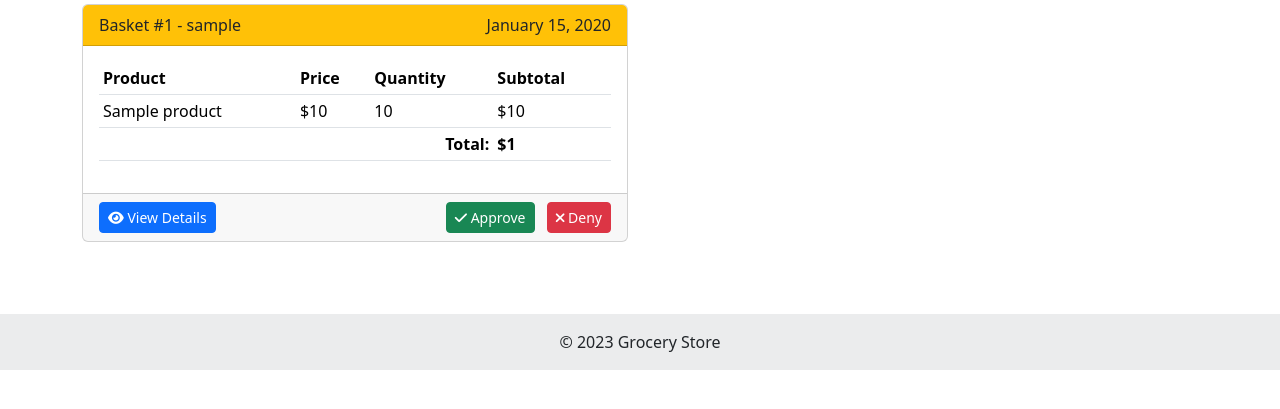
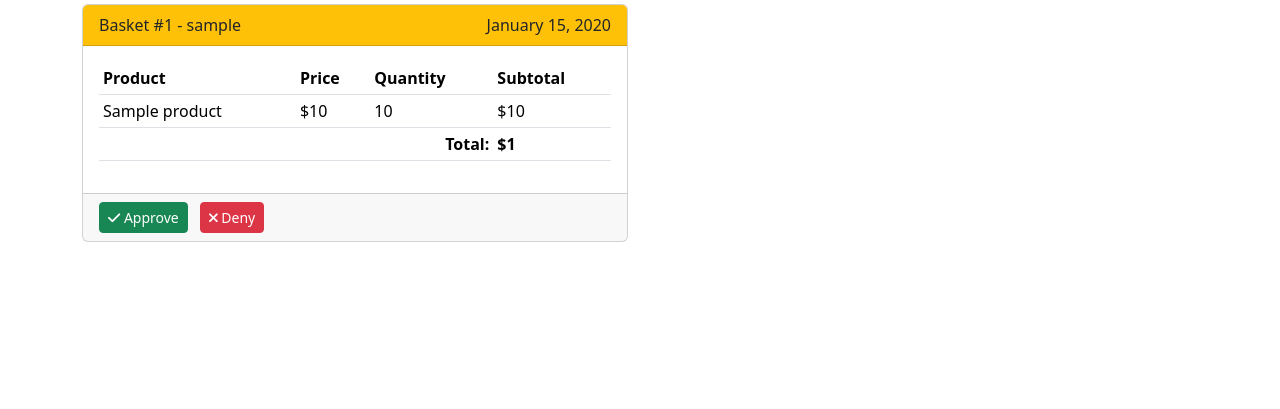
Before and after one commit to Santiago-Fae/grocery-store, a Django app: template products/templates/products/staff_dashboard.html in a window 1280 px wide. Shown: the part 198-607 px from the top of the page. Run offline with Django 3.2, Linux system fonts and the light colour scheme; the template is opened without the code that fills it: most values are stand-ins (such as "Sample title", 1, 10 or a date in 2020).

Commit message:
dev: changes in views

```diff
--- a/grocery_store/urls.py
+++ b/grocery_store/urls.py
@@ -27,7 +27,7 @@ urlpatterns = [
 
     # Authentication URLs
     path('accounts/login/', auth_views.LoginView.as_view(template_name='registration/login.html'), name='login'),
-    path('accounts/logout/', auth_views.LogoutView.as_view(next_page='/'), name='logout'),
+    path('accounts/logout/', auth_views.LogoutView.as_view(next_page='/', http_method_names=['get', 'post']), name='logout'),
     path('accounts/register/', register_user, name='register'),
     path('accounts/password_change/', auth_views.PasswordChangeView.as_view(template_name='registration/password_change.html'), name='password_change'),
     path('accounts/password_change/done/', auth_views.PasswordChangeDoneView.as_view(template_name='registration/password_change_done.html'), name='password_change_done'),
--- a/products/templates/products/base.html
+++ b/products/templates/products/base.html
@@ -1,9 +1,12 @@
+{% load static %}
 <!DOCTYPE html>
 <html lang="en">
 <head>
     <meta charset="UTF-8">
     <meta name="viewport" content="width=device-width, initial-scale=1.0">
     <title>Grocery Store</title>
+    <!-- Favicon -->
+    <link rel="icon" type="image/x-icon" href="{% static 'favicon.ico' %}">
     <!-- Bootstrap CSS -->
     <link href="https://cdn.jsdelivr.net/npm/bootstrap@5.3.0-alpha1/dist/css/bootstrap.min.css" rel="stylesheet">
     <!-- Font Awesome for icons -->
@@ -61,9 +64,12 @@
                         </li>
                         {% endif %}
                         <li class="nav-item">
-                            <a class="nav-link" href="{% url 'logout' %}">
-                                <i class="fas fa-sign-out-alt me-1"></i>Logout
-                            </a>
+                            <form method="post" action="{% url 'logout' %}" class="d-inline m-0">
+                                {% csrf_token %}
+                                <button type="submit" class="btn btn-link nav-link text-white p-0">
+                                    <i class="fas fa-sign-out-alt me-1"></i>Logout
+                                </button>
+                            </form>
                         </li>
                     {% else %}
                         <li class="nav-item">
@@ -95,11 +101,6 @@
 
     {% block content %}{% endblock %}
 
-    <footer class="bg-light text-center text-lg-start mt-5">
-        <div class="text-center p-3" style="background-color: rgba(0, 0, 0, 0.05);">
-            © 2023 Grocery Store
-        </div>
-    </footer>
 
     <!-- Bootstrap JS Bundle with Popper -->
     <script src="https://cdn.jsdelivr.net/npm/bootstrap@5.3.0-alpha1/dist/js/bootstrap.bundle.min.js"></script>
--- a/products/templates/products/basket.html
+++ b/products/templates/products/basket.html
@@ -66,8 +66,7 @@
             </div>
             {% else %}
             <div class="alert alert-info">
-                <i class="fas fa-shopping-basket me-2"></i> Your basket is empty.
-                <a href="{% url 'product_list' %}" class="alert-link">Start shopping</a> to add items to your basket.
+                <p>Empty</p>
             </div>
             {% endif %}
         </div>
--- a/products/templates/products/product_list.html
+++ b/products/templates/products/product_list.html
@@ -33,10 +33,6 @@
                         <a href="{% url 'add_to_basket' product.id %}" class="btn btn-primary btn-sm">
                             <i class="fas fa-cart-plus"></i> Add to Basket
                         </a>
-                        {% else %}
-                        <a href="{% url 'login' %}" class="btn btn-outline-secondary btn-sm">
-                            Login to Purchase
-                        </a>
                         {% endif %}
                     </div>
                 </div>
--- a/products/templates/products/staff_dashboard.html
+++ b/products/templates/products/staff_dashboard.html
@@ -65,9 +65,6 @@
                             </div>
                         </div>
                         <div class="card-footer d-flex justify-content-between">
-                            <a href="{% url 'basket_detail_staff' basket.id %}" class="btn btn-primary btn-sm">
-                                <i class="fas fa-eye"></i> View Details
-                            </a>
                             <div>
                                 <form method="post" action="{% url 'basket_detail_staff' basket.id %}" class="d-inline">
                                     {% csrf_token %}
@@ -91,7 +88,7 @@
             </div>
             {% else %}
             <div class="alert alert-info">
-                <i class="fas fa-info-circle me-2"></i> No pending baskets to review.
+                <i class="fas fa-info-circle me-2"></i> Empty
             </div>
             {% endif %}
         </div>
@@ -140,9 +137,6 @@
                         <div class="card-footer">
                             <form method="post" action="{% url 'basket_detail_staff' basket.id %}" class="d-flex justify-content-between">
                                 {% csrf_token %}
-                                <a href="{% url 'basket_detail_staff' basket.id %}" class="btn btn-primary btn-sm">
-                                    <i class="fas fa-eye"></i> View Details
-                                </a>
                                 <input type="hidden" name="action" value="complete">
                                 <button type="submit" class="btn btn-success btn-sm">
                                     <i class="fas fa-check-double"></i> Mark as Completed
@@ -155,7 +149,7 @@
             </div>
             {% else %}
             <div class="alert alert-info">
-                <i class="fas fa-info-circle me-2"></i> No approved baskets.
+                <i class="fas fa-info-circle me-2"></i> Empty
             </div>
             {% endif %}
         </div>
@@ -201,18 +195,13 @@
                                 </table>
                             </div>
                         </div>
-                        <div class="card-footer">
-                            <a href="{% url 'basket_detail_staff' basket.id %}" class="btn btn-primary btn-sm">
-                                <i class="fas fa-eye"></i> View Details
-                            </a>
-                        </div>
                     </div>
                 </div>
                 {% endfor %}
             </div>
             {% else %}
             <div class="alert alert-info">
-                <i class="fas fa-info-circle me-2"></i> No denied baskets.
+                <i class="fas fa-info-circle me-2"></i> Empty
             </div>
             {% endif %}
         </div>
--- a/products/templates/registration/login.html
+++ b/products/templates/registration/login.html
@@ -30,7 +30,7 @@
                     </form>
                 </div>
                 <div class="card-footer text-center">
-                    <p>Don't have an account? <a href="{% url 'register' %}">Register here</a></p>
+                    <p><a href="{% url 'register' %}">Register</a></p>
                 </div>
             </div>
         </div>
--- a/products/templatetags/__init__.py
+++ /dev/null
@@ -1 +0,0 @@
-# Template tags package
```
Also changed, not shown: grocery_store/settings.py (+8 -0 lines), products/templates/products/customer_detail_staff.html (+0 -7 lines), products/templatetags/basket_filters.py (deleted, +0 -8 lines), products/views.py (+8 -17 lines), static/favicon.html (added, +24 -0 lines), static/favicon.ico (added).
